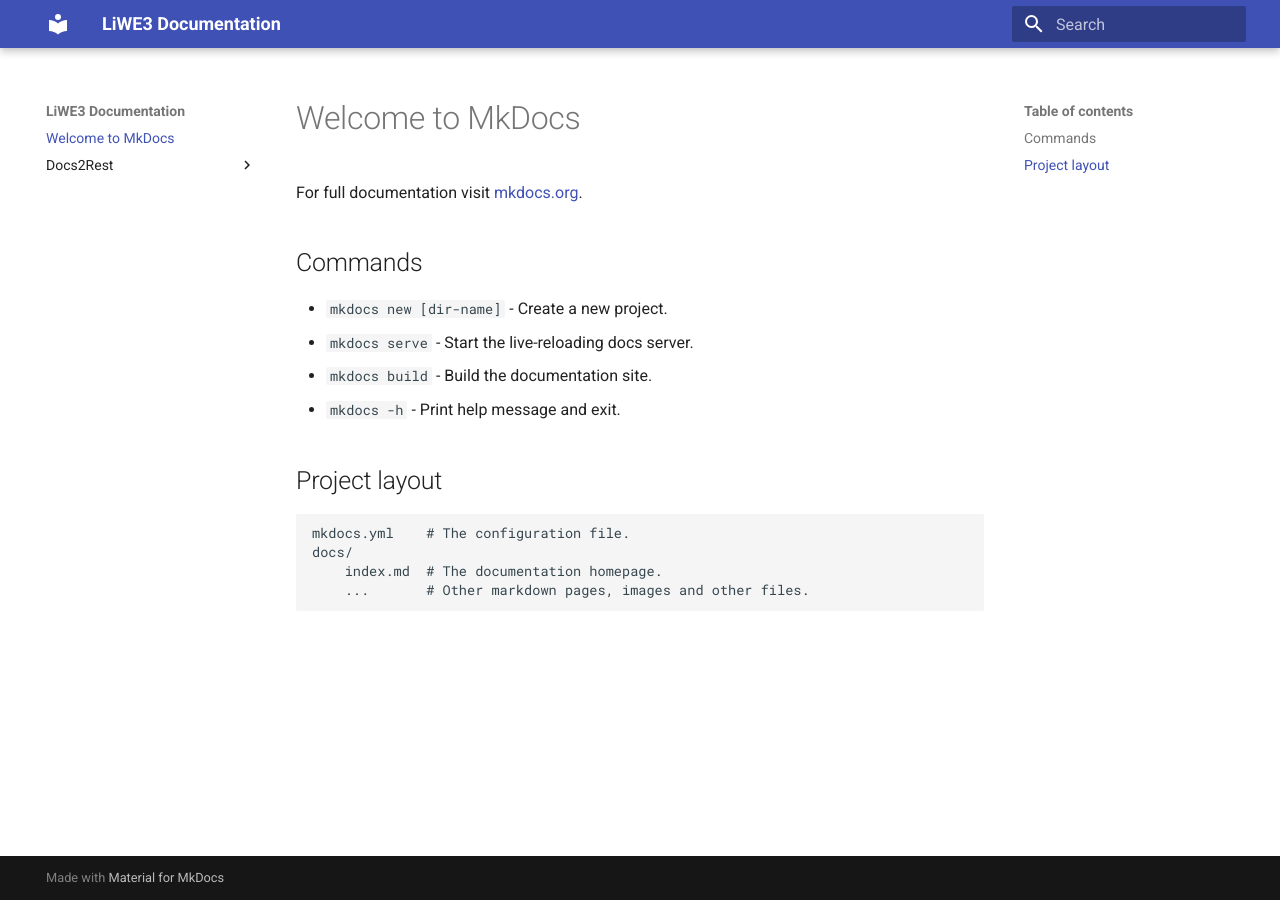
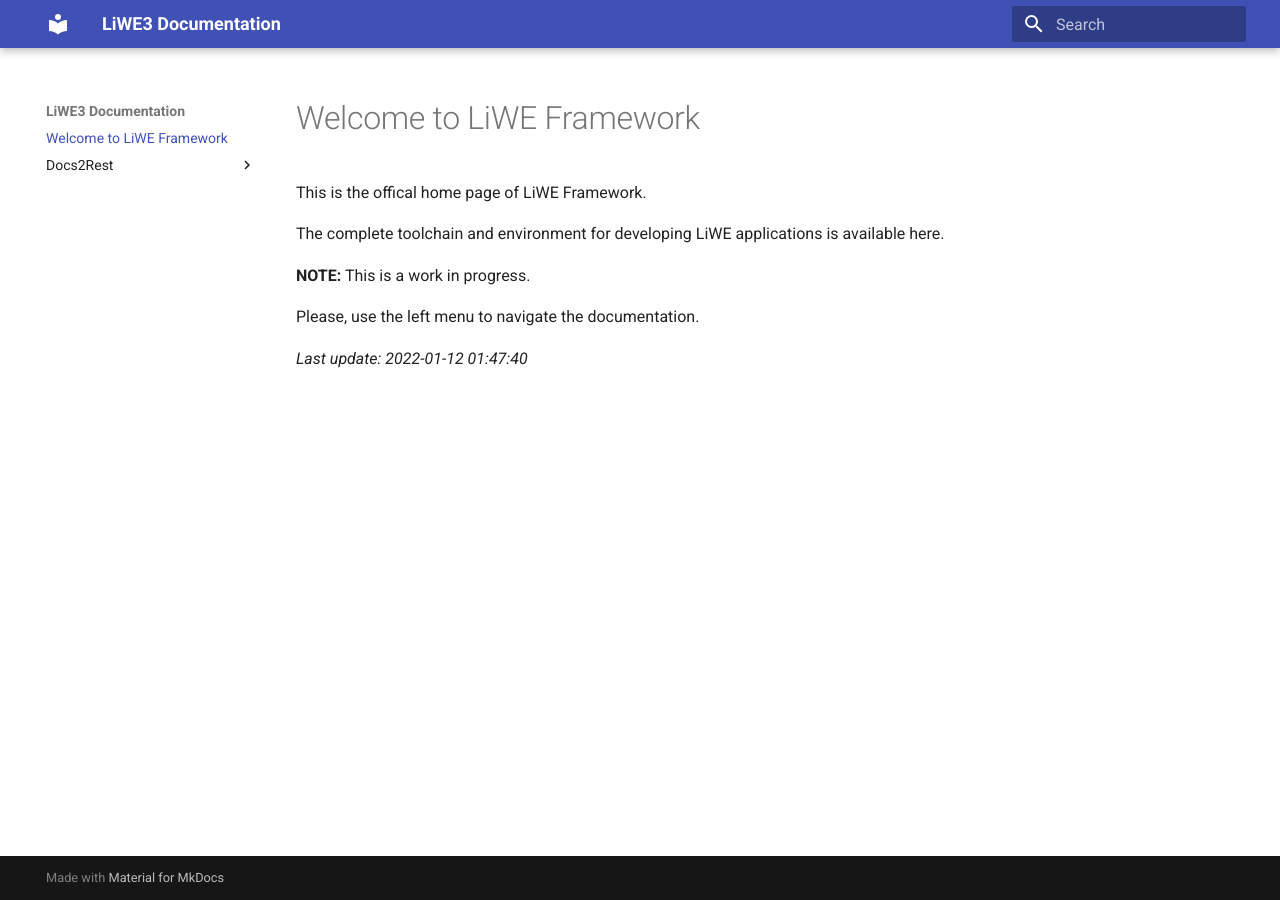
Before and after one commit to fsoft72/liwe3-docs, an MkDocs documentation site: the page built from docs/index.md, in a window 1280 px wide. Built offline with MkDocs 1.6.1 and Material for MkDocs 9.7.7, drawn with Linux system fonts in a browser that asks for light colours.

```diff
--- a/docs/index.md
+++ b/docs/index.md
@@ -1,17 +1,12 @@
-# Welcome to MkDocs
+# Welcome to LiWE Framework
 
-For full documentation visit [mkdocs.org](https://www.mkdocs.org).
+This is the offical home page of LiWE Framework.
 
-## Commands
+The complete toolchain and environment for developing LiWE applications is available here.
 
-* `mkdocs new [dir-name]` - Create a new project.
-* `mkdocs serve` - Start the live-reloading docs server.
-* `mkdocs build` - Build the documentation site.
-* `mkdocs -h` - Print help message and exit.
+**NOTE:** This is a work in progress.
 
-## Project layout
+Please, use the left menu to navigate the documentation.
 
-    mkdocs.yml    # The configuration file.
-    docs/
-        index.md  # The documentation homepage.
-        ...       # Other markdown pages, images and other files.
+
+*Last update: 2022-01-12 01:47:40*
```
Also changed, not shown: 1 other file.
